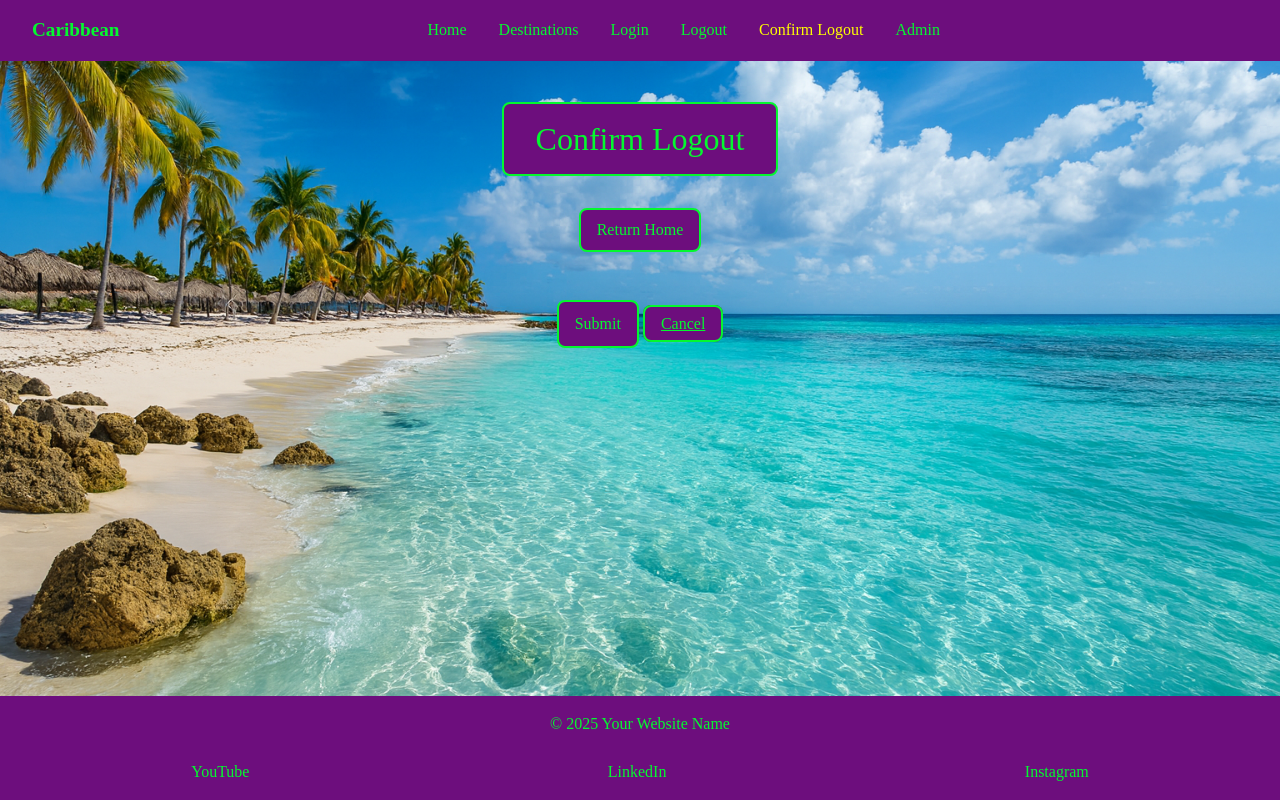
After one commit to Richard-L4/Caribbean, a Django app: page /confirm-logout/ in a window 1280 px wide. The commit adds this page. Run offline with Django 5.2, Linux system fonts and the light colour scheme.

Commit message:
add confirm logout page

```diff
--- a/caribbean_tours/static/CSS/caribbean.css
+++ b/caribbean_tours/static/CSS/caribbean.css
@@ -424,8 +424,8 @@ button:hover {
 #form button:hover,
 #contact-form button:hover        { background-color: #a0abb7; color: #111; }
 
-#lg, #clg                         { background-color: rgb(203 46 211); color: #fff; }
-#lg:hover, #clg:hover             { background-color: #a0abb7; color: #111; }
+#lg, #clg                         { background-color: #6d0e7d; color: #04f82f; }
+#lg:hover, #clg:hover             { background-color: #6d0e7d; color: yellow; }
 
 .cancel-link,
 .logout-form .cancel-link         { background-color: #ccc; color: #111; padding: 10px 16px; border-radius: 8px; }
--- a/caribbean_tours/templates/base.html
+++ b/caribbean_tours/templates/base.html
@@ -31,6 +31,9 @@
             {% endif %}
             <a href="{% url 'login' %}" class="{% if active_tab == 'login' %}active{% endif %}">Login</a>
             <a href="{% url 'logout' %}" class="{% if active_tab == 'logout' %}active{% endif %}">Logout</a>
+            {% if active_tab == 'confirm_logout' %}
+            <span class="active">Confirm Logout</span>
+            {% endif %}
             <a href="{% url 'admin:index' %}">Admin</a>
 
         </div>
--- /dev/null
+++ b/caribbean_tours/templates/confirm-logout.html
@@ -0,0 +1,15 @@
+{% extends 'base.html' %}
+{% load static %}
+{% block content %}
+<title>{% block title %}Confirm Logout{% endblock %}</title>
+<h2 class="color">Confirm Logout</h2>
+<p>
+    <a class="color-return" href="{% url 'index' %}">Return Home</a>
+</p>
+<form class="confirm-logout" action="{% url 'confirm-logout' %}">
+    {% csrf_token %}
+    <button id="clg" type="submit">Submit</button>
+    <a class="color" href="{% url 'index' %}">Cancel</a>
+</form>
+
+{% endblock %}
--- a/caribbean_tours/templates/logout.html
+++ b/caribbean_tours/templates/logout.html
@@ -6,4 +6,7 @@
 <p>
     <a class="color-return" href="{% url 'index' %}">Return Home</a>
 </p>
+<a class="logout-form" href="{% url 'confirm-logout' %}">
+    <button id="lg" type="submit">Logout</button>
+</a>
 {% endblock %}
--- a/caribbean_tours/urls.py
+++ b/caribbean_tours/urls.py
@@ -8,4 +8,5 @@ urlpatterns = [
          views.destinations_details, name='destinations-details'),
     path('login/', views.login, name='login'),
     path('logout/', views.logout, name='logout'),
+    path('confirm-logout/', views.confirm_logout, name='confirm-logout'),
 ]
--- a/caribbean_tours/views.py
+++ b/caribbean_tours/views.py
@@ -21,3 +21,8 @@ def login(request):
 
 def logout(request):
     return render(request, 'logout.html', {'active_tab': 'logout'})
+
+
+def confirm_logout(request):
+    return render(request,
+                  'confirm-logout.html', {'active_tab': 'confirm_logout'})
```
Also changed, not shown: caribbean_tours/templates/login.html (+10 -0 lines).
